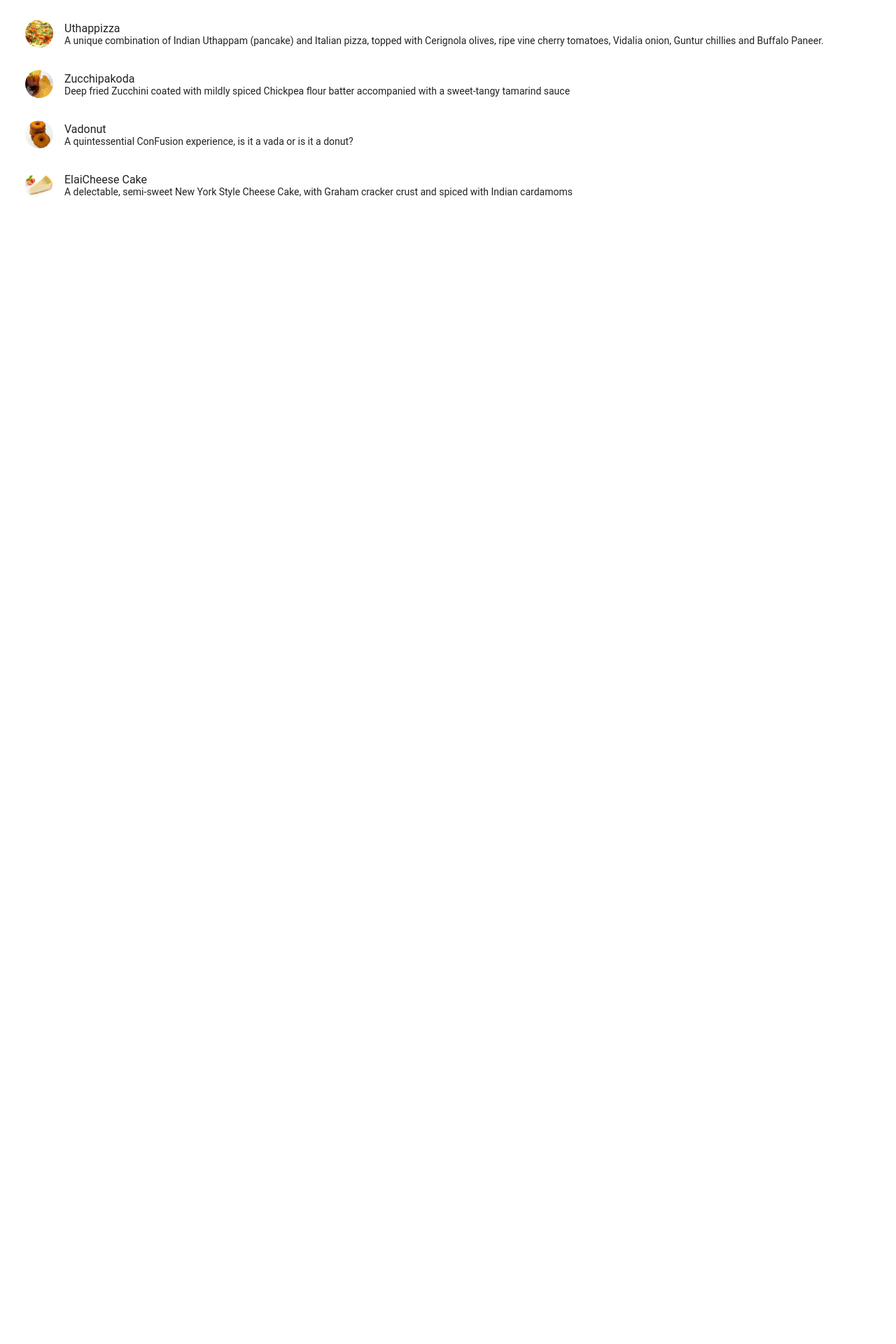
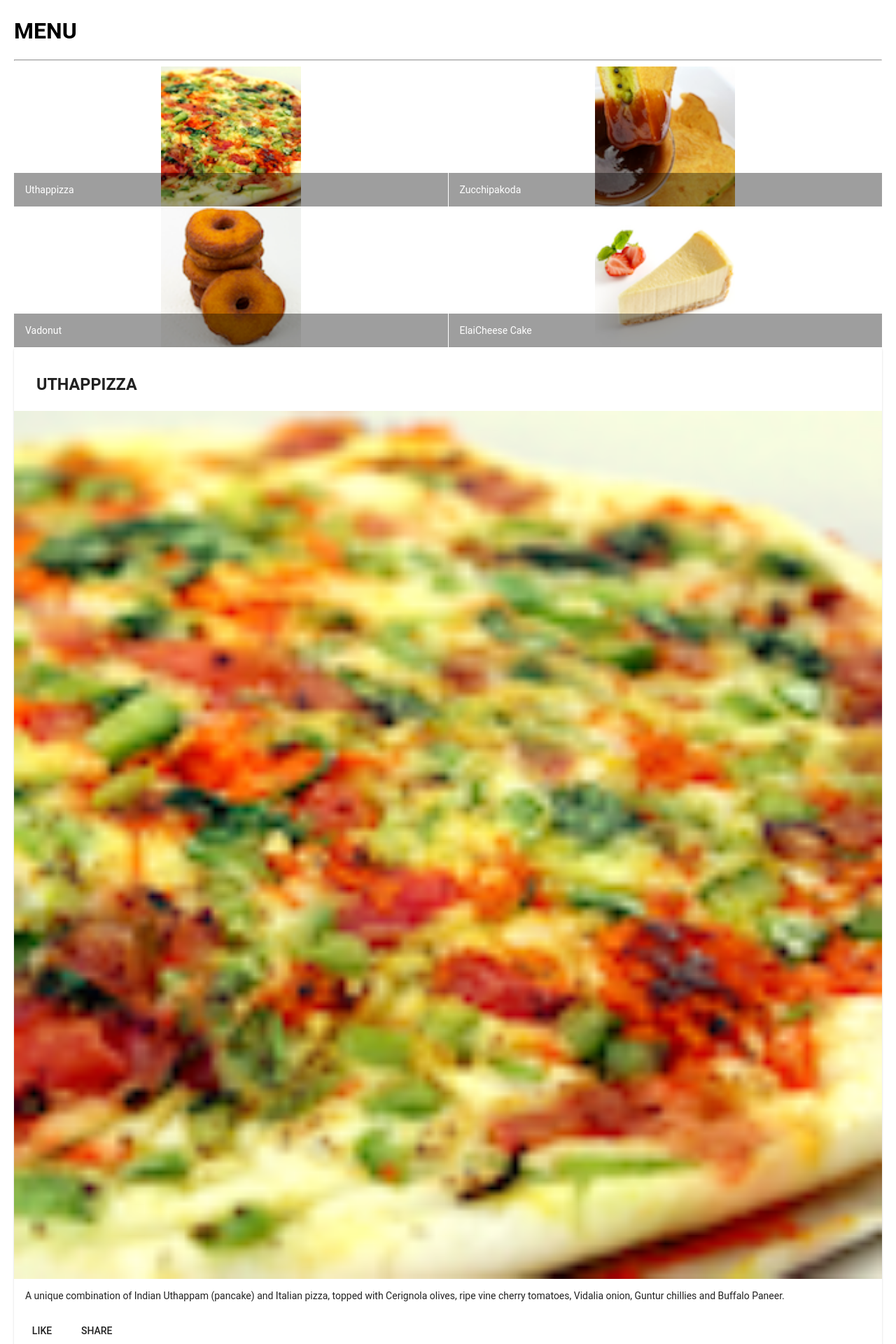
Before and after one commit to Dharanidharan17e109/Hotel-ConFusion, an Angular app: page / in a window 1280 px wide. Shown: the part 80-2000 px from the top of the page at 70% size. Before the commit the page ends 800 px from the top, so only its background shows below. Built offline with nearby package versions, Linux system fonts and the light colour scheme.

Commit message:
Angular Components Part-2

```diff
--- a/src/app/menu/menu.component.html
+++ b/src/app/menu/menu.component.html
@@ -1,13 +1,39 @@
-<div class="container"
-        fxLayout="column"
-        fxlayoutGap="10px">
+<div class="container" fxLayout="column" fxlayoutGap="50px">
 
-    <mat-list fxFlex>
-        <mat-list-item *ngFor="let dish of dishes">
-            <img matListAvatar src={{dish.image}} alt={{dish.name}}>
-            <h1 matLine>{{dish.name}}</h1>
-            <p matLine><span>{{dish.description}}</span></p>
-        </mat-list-item>
-    </mat-list>
+    <div fxFlex>
+        <div>
+            <h1>MENU</h1>
+            <hr>
+        </div>
 
+    </div>
+
+    <div fxFlex>
+    <mat-grid-list cols="2" rowHeight="200px">
+        <mat-grid-tile *ngFor="let dish of dishes">
+            <img height="200px" src={{dish.image}} alt={{dish.name}}>
+            <mat-grid-tile-footer>
+                <h1 matLine>{{dish.name}}</h1>
+            </mat-grid-tile-footer>
+                    </mat-grid-tile>
+    </mat-grid-list>
+    </div>
+    <div fxFlex *ngIf="selectedDish">
+        <mat-card>
+          <mat-card-header>
+            <mat-card-title>
+              <h3>{{selectedDish.name | uppercase}}</h3>
+            </mat-card-title>
+          </mat-card-header>
+          <img mat-card-image src={{selectedDish.image}} alt={{selectedDish.name}}>
+          <mat-card-content>
+            <p>{{selectedDish.description}}
+            </p>
+          </mat-card-content>
+          <mat-card-actions>
+            <button mat-button>LIKE</button>
+            <button mat-button>SHARE</button>
+          </mat-card-actions>
+        </mat-card>
+      </div>
 </div>
--- a/src/app/menu/menu.component.ts
+++ b/src/app/menu/menu.component.ts
@@ -1,15 +1,7 @@
 import { Component, OnInit } from '@angular/core';
 import { Dish } from '../shared/dish';
 
-@Component({
-  selector: 'app-menu',
-  templateUrl: './menu.component.html',
-  styleUrls: ['./menu.component.scss']
-})
-export class MenuComponent implements OnInit {
-
-  dishes: Dish[] = [
-    {
+const DISHES: Dish[] = [ {
   id: '0',
   name: 'Uthappizza',
   image: '/assets/images/uthappizza.png',
@@ -49,8 +41,17 @@
   label: '',
   price: '2.99',
   description: 'A delectable, semi-sweet New York Style Cheese Cake, with Graham cracker crust and spiced with Indian cardamoms'
-    }
-   ];
+}];
+
+@Component({
+  selector: 'app-menu',
+  templateUrl: './menu.component.html',
+  styleUrls: ['./menu.component.scss']
+})
+export class MenuComponent implements OnInit {
+
+  dishes: Dish[] = DISHES;
+  selectedDish=DISHES[0];
 
   constructor() { }
 
```
Also changed, not shown: src/app/app.module.ts (+7 -1 lines). Lines whose indentation alone changed are shown as unchanged.
